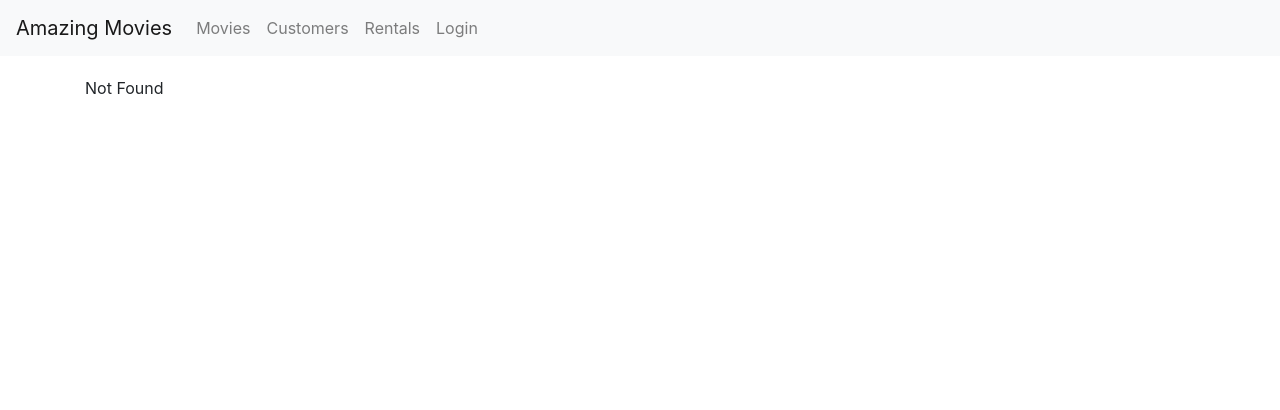
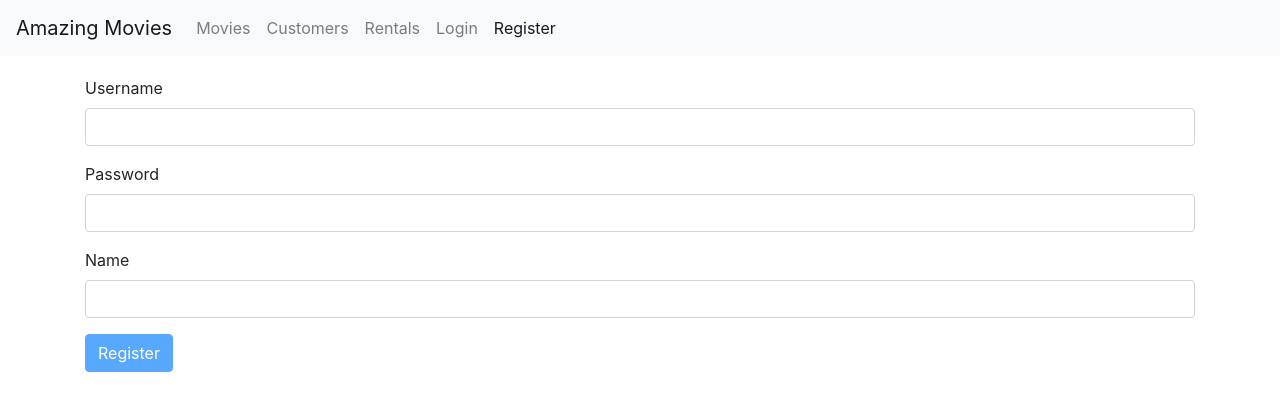
Before and after one commit to nikhilkadu/movie-library, a React (Create React App) app: page /register in a window 1280 px wide. Before the commit this address led to /not-found. Shown: the top 410 px of the page. Built offline with nearby package versions, Linux system fonts and the light colour scheme.

Commit message:
Add register form.

```diff
--- a/src/App.js
+++ b/src/App.js
@@ -6,6 +6,7 @@ import Movie from "./components/movie";
 import Navbar from "./components/navbar";
 import Rentals from "./components/rentals";
 import Customers from "./components/customers";
+import RegisterForm from "./components/register-form";
 import NotFound from "./components/not-found";
 import LoginForm from "./components/login-form";
 
@@ -17,6 +18,7 @@ function App() {
       <Navbar />
       <main className="container">
         <Switch>
+          <Route path="/register" component={RegisterForm} />
           <Route path="/login" component={LoginForm} />
           <Route path="/movies/:id" render={props => <Movie {...props} />} />
           <Route
--- a/src/components/navbar.jsx
+++ b/src/components/navbar.jsx
@@ -20,6 +20,9 @@ const Navbar = () => {
           <NavLink className="nav-link nav-item" to="/login">
             Login
           </NavLink>
+          <NavLink className="nav-link nav-item" to="/register">
+            Register
+          </NavLink>
         </div>
       </div>
     </nav>
--- /dev/null
+++ b/src/components/register-form.jsx
@@ -0,0 +1,49 @@
+import React from "react";
+import Form from "./common/Form";
+import Joi from "joi-browser";
+
+class RegisterForm extends Form {
+  state = {
+    userInput: {
+      username: "",
+      password: "",
+      name: ""
+    },
+    errors: {
+      username: "",
+      password: "",
+      name: ""
+    }
+  };
+  schema = {
+    username: Joi.string()
+      .required()
+      .label("Username"),
+    password: Joi.string()
+      .required()
+      .min(8)
+      .label("Password"),
+    name: Joi.string()
+      .required()
+      .label("Name")
+  };
+
+  submitAction = () => {
+    console.log("Form submitted", this.state.userInput);
+  };
+
+  render() {
+    return (
+      <div>
+        <form onSubmit={this.handleSubmitForm}>
+          {this.renderInputField("username", "Username", "email")}
+          {this.renderInputField("password", "Password", "password")}
+          {this.renderInputField("name", "Name")}
+          {this.renderButton("Register")}
+        </form>
+      </div>
+    );
+  }
+}
+
+export default RegisterForm;
```
